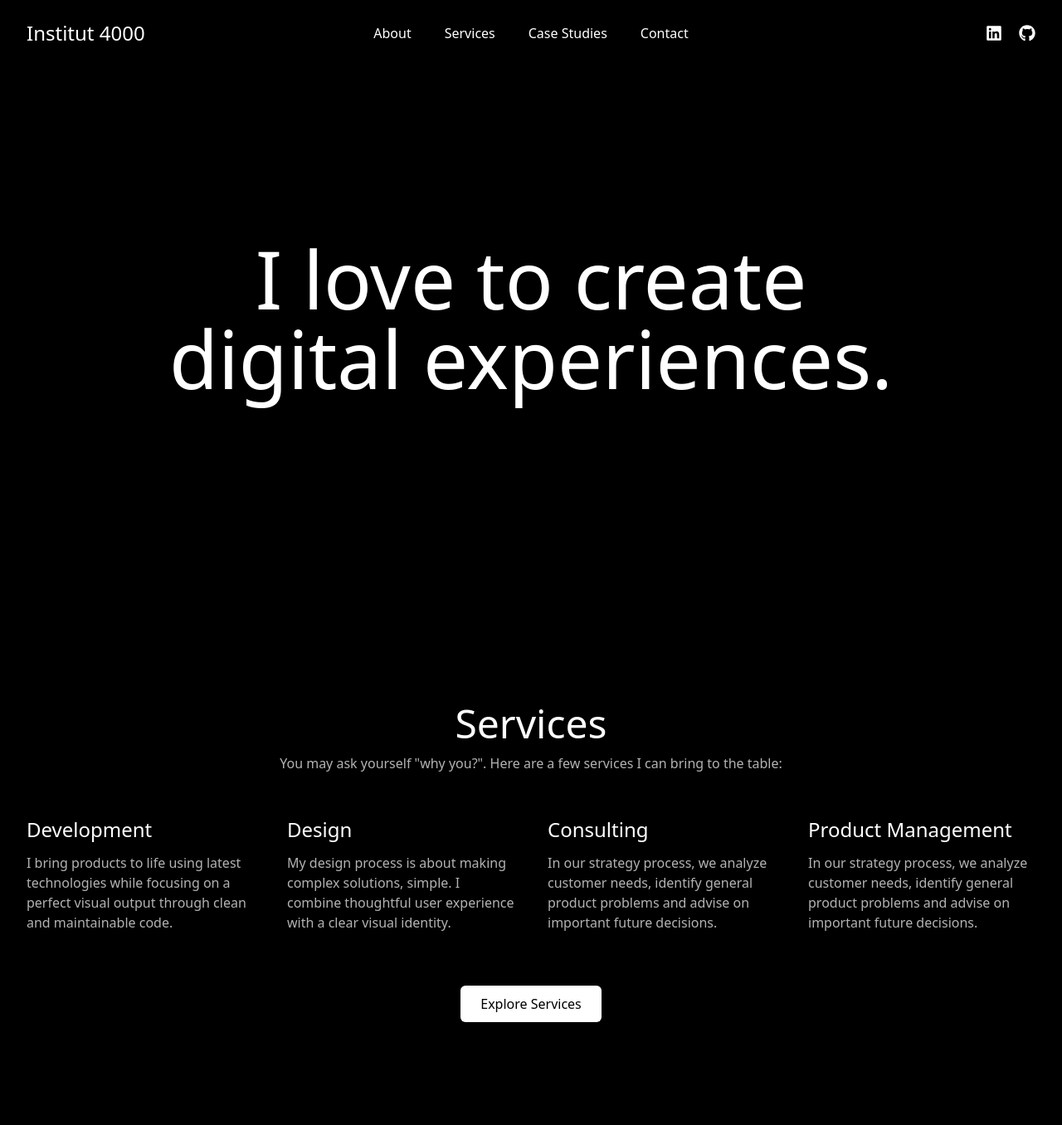
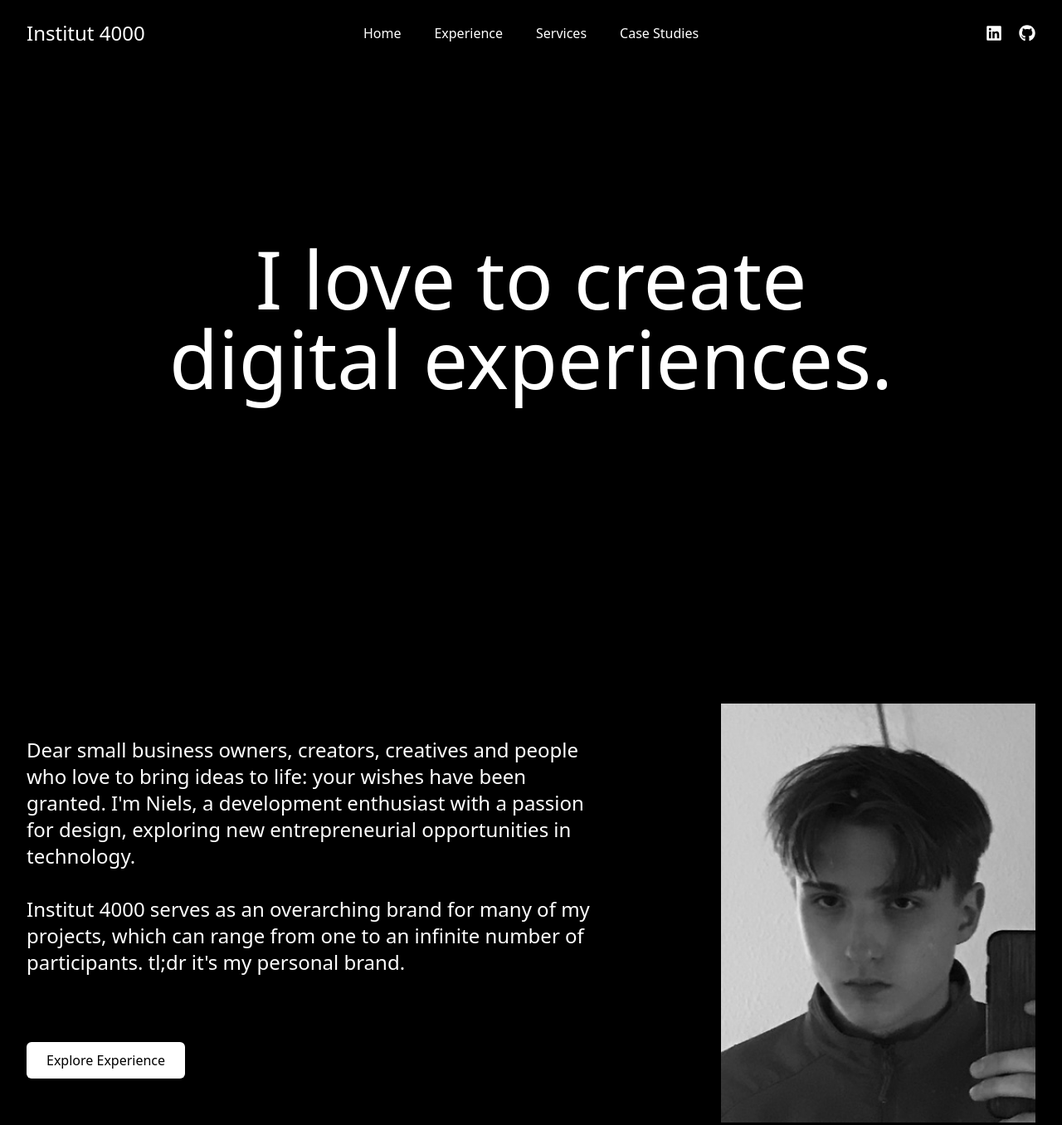
Before and after one commit to flixoflax/personal, an Astro site: page / in a window 1280 px wide. Shown: the top 1356 px of the page at 83% size. Built offline with nearby package versions, Linux system fonts and the light colour scheme; Astro itself is replaced by a stand-in of ours; a web font is replaced by a local one.

Commit message:
Restructure Website

```diff
--- a/src/components/Service.astro
+++ b/src/components/Service.astro
@@ -6,7 +6,7 @@ interface Props {
 const { name } = Astro.props;
 ---
 
-<div class="text-white/70">
-  <h1 class="font-display text-2xl my-3 text-white">{name}</h1>
+<div class="text-black/70">
+  <h1 class="font-display text-2xl my-3 text-black">{name}</h1>
   <slot />
 </div>
--- a/src/layout/CaseStudyLayout.astro
+++ b/src/layout/CaseStudyLayout.astro
@@ -10,8 +10,12 @@ type Props = MarkdownLayoutProps<CaseStudy>;
 
 const nav = [
   {
-    title: "About",
-    href: "/about",
+    title: "Home",
+    href: "/",
+  },
+  {
+    title: "Experience",
+    href: "/experience",
   },
   {
     title: "Services",
@@ -20,10 +24,6 @@ const nav = [
   {
     title: "Case Studies",
     href: "/case-studies",
-  },
-  {
-    title: "Contact",
-    href: "/contact",
   },
 ];
 
--- a/src/layout/MainLayout.astro
+++ b/src/layout/MainLayout.astro
@@ -46,6 +46,8 @@ const { title, navigation } = Astro.props;
     <meta name="msapplication-TileColor" content="#171717" />
     <meta name="theme-color" content="#ffffff" />
 
+    <slot name="header" />
+
     <link
       href="https://api.fontshare.com/v2/css?f[]=satoshi@700&f[]=general-sans@600&display=swap"
       rel="stylesheet"
--- a/src/pages/404.astro
+++ b/src/pages/404.astro
@@ -4,8 +4,12 @@ import CTA from "../sections/CTA.astro";
 
 const nav = [
   {
-    title: "About",
-    href: "/about",
+    title: "Home",
+    href: "/",
+  },
+  {
+    title: "Experience",
+    href: "/experience",
   },
   {
     title: "Services",
@@ -15,10 +19,6 @@ const nav = [
     title: "Case Studies",
     href: "/case-studies",
   },
-  {
-    title: "Contact",
-    href: "/contact",
-  },
 ];
 ---
 
--- a/src/pages/case-studies/index.astro
+++ b/src/pages/case-studies/index.astro
@@ -6,8 +6,12 @@ import PageHeader from "../../sections/PageHeader.astro";
 
 const nav = [
   {
-    title: "About",
-    href: "/about",
+    title: "Home",
+    href: "/",
+  },
+  {
+    title: "Experience",
+    href: "/experience",
   },
   {
     title: "Services",
@@ -18,10 +22,6 @@ const nav = [
     href: "/case-studies",
     isActive: true,
   },
-  {
-    title: "Contact",
-    href: "/contact",
-  },
 ];
 ---
 
--- a/src/pages/contact.astro
+++ /dev/null
@@ -1,47 +0,0 @@
----
-import Link from "../components/Link.astro";
-import MainLayout from "../layout/MainLayout.astro";
-import SectionContainer from "../layout/SectionContainer.astro";
-import CTA from "../sections/CTA.astro";
-import PageHeader from "../sections/PageHeader.astro";
-
-const nav = [
-  {
-    title: "About",
-    href: "/about",
-  },
-  {
-    title: "Services",
-    href: "/services",
-  },
-  {
-    title: "Case Studies",
-    href: "/case-studies",
-  },
-  {
-    title: "Contact",
-    href: "/contact",
-    isActive: true,
-  },
-];
----
-
-<MainLayout title="Contact | Institut 4000" navigation={nav}>
-  <PageHeader headline="Have a project in mind? <br> I'd love to get in touch.">
-    I love the idea of turning creative ideas into reality. If you have a
-    project in mind that might be a good fit, feel free to get in touch using
-    the contact form below. Alternatively,
-    <br />
-    you can also say hi via <Link href="mailto:contact@institut4000.gmbh"
-      >contact@institut4000.gmbh</Link
-    >.
-  </PageHeader>
-
-  <SectionContainer className={"py-20 md:py-32 lg:py-56"}>
-    Here goes a contact form.
-  </SectionContainer>
-
-  <CTA title={"Explore some Case Studies"} href={"/case-studies"}
-    >Keep an eye on your inbox. We'll be in touch soon.</CTA
-  >
-</MainLayout>
--- a/src/pages/about.astro
+++ b/src/pages/experience.astro
@@ -6,8 +6,12 @@ import PageHeader from "../sections/PageHeader.astro";
 
 const nav = [
   {
-    title: "About",
-    href: "/about",
+    title: "Home",
+    href: "/",
+  },
+  {
+    title: "Experience",
+    href: "/experience",
     isActive: true,
   },
   {
@@ -18,21 +22,15 @@ const nav = [
     title: "Case Studies",
     href: "/case-studies",
   },
-  {
-    title: "Contact",
-    href: "/contact",
-  },
 ];
 ---
 
-<MainLayout title="About | Institut 4000" navigation={nav}>
-  <PageHeader headline="About">
-    Dear small business owners, creators, creatives and people who love to bring
-    ideas to life: your wishes have been granted. I'm <span class="text-white"
-      >Niels</span
-    >, a development enthusiast with a passion for design, exploring new
-    entrepreneurial opportunities in technology.
+<MainLayout title="Experience | Institut 4000" navigation={nav}>
+  <PageHeader headline="Experience">
+    Whether you want to validate your awesome idea with a fully managed <br
+    />MVP or need me as your new CTO: I'm here to help.
   </PageHeader>
+  <About />
   <CTA title={"Explore Services"} href={"/services"}
     >Wondering what I can bring to the table?</CTA
   >
--- a/src/pages/index.astro
+++ b/src/pages/index.astro
@@ -1,15 +1,21 @@
 ---
-import Footer from "../components/Footer.astro";
 import CaseStudies from "../sections/CaseStudies.astro";
 import CTA from "../sections/CTA.astro";
 import Hero from "../sections/Hero.astro";
 import Services from "../sections/Services.astro";
 import MainLayout from "../layout/MainLayout.astro";
+import About from "../sections/About.astro";
 
+const preloadAboutImage =
+  "https://media1.giphy.com/media/DYH297XiCS2Ck/giphy.gif?cid=790b76119f6f3f67922069f0e46a79172604f49d786ef3c5&rid=giphy.gif&ct=g";
 const nav = [
   {
-    title: "About",
-    href: "/about",
+    title: "Home",
+    href: "/",
+  },
+  {
+    title: "Experience",
+    href: "/experience",
   },
   {
     title: "Services",
@@ -19,15 +25,13 @@ const nav = [
     title: "Case Studies",
     href: "/case-studies",
   },
-  {
-    title: "Contact",
-    href: "/contact",
-  },
 ];
 ---
 
 <MainLayout title="Institut 4000" navigation={nav}>
+  <link rel="preload" as="image" href={preloadAboutImage} slot="header" />
   <Hero />
+  <About />
   <Services />
   <CaseStudies />
   <CTA />
--- a/src/pages/legal.astro
+++ b/src/pages/legal.astro
@@ -7,8 +7,12 @@ import PageHeader from "../sections/PageHeader.astro";
 
 const nav = [
   {
-    title: "About",
-    href: "/about",
+    title: "Home",
+    href: "/",
+  },
+  {
+    title: "Experience",
+    href: "/experience",
   },
   {
     title: "Services",
@@ -17,10 +21,6 @@ const nav = [
   {
     title: "Case Studies",
     href: "/case-studies",
-  },
-  {
-    title: "Contact",
-    href: "/contact",
   },
 ];
 ---
--- a/src/pages/services.astro
+++ b/src/pages/services.astro
@@ -7,8 +7,12 @@ import PageHeader from "../sections/PageHeader.astro";
 
 const nav = [
   {
-    title: "About",
-    href: "/about",
+    title: "Home",
+    href: "/",
+  },
+  {
+    title: "Experience",
+    href: "/experience",
   },
   {
     title: "Services",
@@ -18,10 +22,6 @@ const nav = [
   {
     title: "Case Studies",
     href: "/case-studies",
-  },
-  {
-    title: "Contact",
-    href: "/contact",
   },
 ];
 ---
--- a/src/sections/About.astro
+++ b/src/sections/About.astro
@@ -1,34 +1,59 @@
 ---
 import SectionContainer from "../layout/SectionContainer.astro";
-import Link from "../components/Link.astro";
 ---
 
-<SectionContainer className={"py-56 relative"} id="about">
-  <div class="space-y-3">
-    <h1 class="font-display text-4xl md:text-5xl mb-10">About</h1>
+<SectionContainer
+  className={"py-20 md:py-36"}
+  id="about"
+  backgroundColor={"#000"}
+>
+  <div class="grid md:grid-cols-12 gap-y-10 gap-x-10">
+    <div class="md:col-span-4 md:col-start-9">
+      <div id="me" class="w-full aspect-[3/4] select-none"></div>
     </div>
-
-  <p class="text-xl md:w-2/3">
-    Dear small business owners, creators, creatives and people who love to bring
-    ideas to life: your wishes have been granted. I'm Niels, a development
-    enthusiast with a passion for design, exploring new entrepreneurial
-    opportunities in technology.
+    <div
+      class="md:col-span-7 lg:col-span-7 md:col-start-0 md:row-start-1 text-white"
+    >
+      <p class="md:text-2xl mt-10">
+        Dear small business owners, creators, creatives and people who love to
+        bring ideas to life: your wishes have been granted. I'm Niels, a
+        development enthusiast with a passion for design, exploring new
+        entrepreneurial opportunities in technology.
 
         <br /><br />
 
-    Whether you want to validate your awesome idea with a fully managed MVP or
-    need me as your new CTO: I'm here to help.
+        Institut 4000 serves as an overarching brand for many of my projects,
+        which can range from one to an infinite number of participants. tl;dr
+        it's my personal brand.
 
         <br /><br />
 
-    Institut 4000 serves as an overarching brand for many of my projects, which
-    can range from one to an infinite number of participants. tl;dr it's my
-    personal brand.
+        <!-- <Link href=""
+          >Check out my CV</Link
+        > -->
+      </p>
+      <div class="mt-12 flex flex-col sm:items-start">
+        <a
+          href="/experience"
+          class="rounded-md text-center transition bg-white text-black hover:bg-opacity-90 py-2.5 px-6 select-none"
+          >Explore Experience</a
+        >
+      </div>
+    </div>
+  </div>
+</SectionContainer>
+<style>
+  div#me {
+    background-image: url("/img/me.jpeg");
+    width: 100%;
+    height: 100%;
+    position: relative;
+    background-repeat: no;
+    background-size: cover;
+    background-position: center;
+  }
 
-    <br /><br />
-
-    <Link href="https://linkedin.com/in/niels-legolas-clormann"
-      >Check out my CV</Link
-    >
-  </p>
-</SectionContainer>
+  div#me:hover {
+    background-image: url("https://media1.giphy.com/media/DYH297XiCS2Ck/giphy.gif?cid=790b76119f6f3f67922069f0e46a79172604f49d786ef3c5&rid=giphy.gif&ct=g");
+  }
+</style>
--- a/src/sections/CTA.astro
+++ b/src/sections/CTA.astro
@@ -6,7 +6,10 @@ interface Props {
   href?: string;
 }
 
-const { title = "Get in touch", href = "/contact" } = Astro.props;
+const {
+  title = "Get in touch",
+  href = "mailto:contact@institut4000.gmbh?subject=%E2%9C%8C%20Hi%20there!",
+} = Astro.props;
 ---
 
 <SectionContainer
--- a/src/sections/Services.astro
+++ b/src/sections/Services.astro
@@ -4,13 +4,13 @@ import SectionContainer from "../layout/SectionContainer.astro";
 ---
 
 <SectionContainer
-  className={"py-20 md:py-36"}
+  className={"pt-20 md:pt-32 lg:pt-56"}
   id={"services"}
-  backgroundColor={"#000"}
+  backgroundColor={"#fff"}
 >
   <div class="space-y-3 flex flex-col items-center">
-    <h1 class="font-display text-4xl md:text-5xl text-white">Services</h1>
-    <p class="text-center text-white/70">
+    <h1 class="font-display text-4xl md:text-5xl text-black">Services</h1>
+    <p class="text-center text-black/70">
       You may ask yourself "why you?". Here are a few services I can bring to
       the table:
     </p>
@@ -41,7 +41,7 @@ import SectionContainer from "../layout/SectionContainer.astro";
   <div class="mt-12 md:mt-16 flex flex-col sm:items-center">
     <a
       href="/services"
-      class="rounded-md text-center transition bg-white text-black hover:bg-opacity-90 py-2.5 px-6 select-none"
+      class="rounded-md text-center transition bg-black text-white hover:bg-opacity-90 py-2.5 px-6 select-none"
       >Explore Services</a
     >
   </div>
```
Also changed, not shown: public/img/me.jpeg (added). Lines whose indentation alone changed are shown as unchanged.
